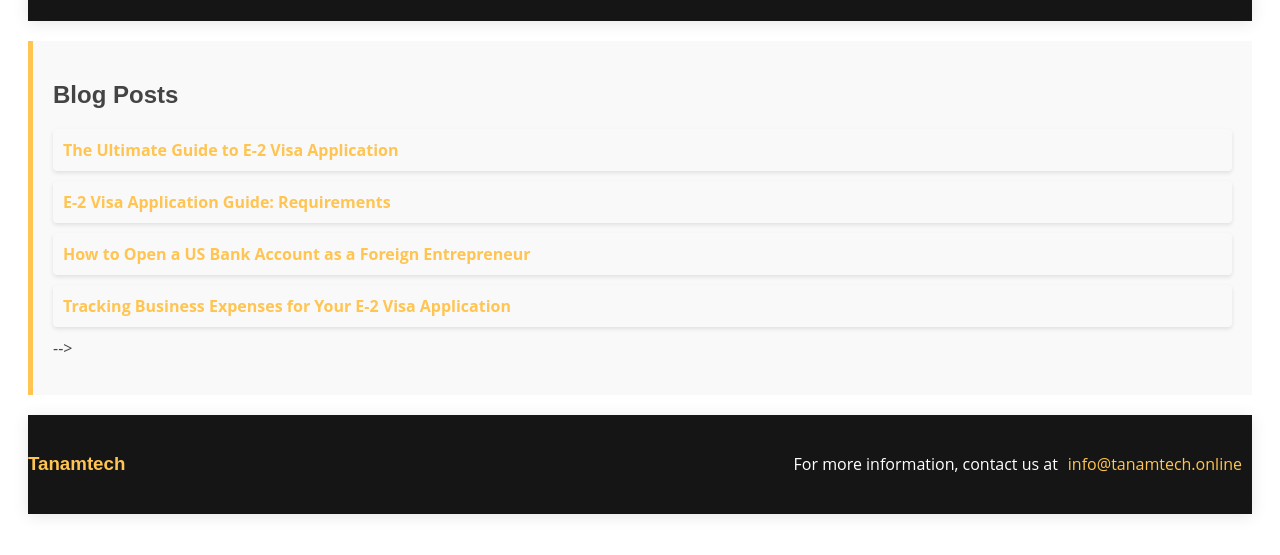
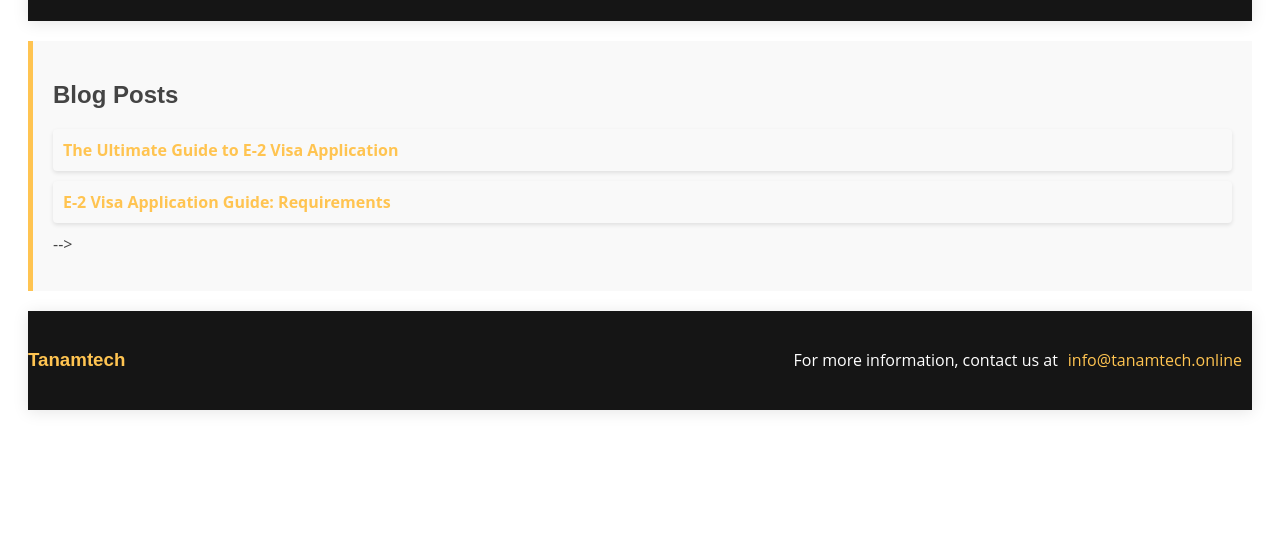
Before and after one commit to AinaLuc/tanamtechofficial, a website: page blog/index.html in a window 1280 px wide. Shown: the part 139-694 px from the top of the page. Drawn offline with Linux system fonts and the light colour scheme.

Commit message:
index blog list articles

```diff
--- a/blog/index.html
+++ b/blog/index.html
@@ -28,8 +28,8 @@
         <ul class="blog-index">
             <li><a href="https://tanamtech.online/blog/e2-visa-aaplication-guide.html">The Ultimate Guide to E-2 Visa Application</a></li>
             <li><a href="https://tanamtech.online/blog/e2-visa-requirements-guide-webinar.html">E-2 Visa Application Guide: Requirements</a></li>
-            <li><a href="post3.html">How to Open a US Bank Account as a Foreign Entrepreneur</a></li>
-            <li><a href="post4.html">Tracking Business Expenses for Your E-2 Visa Application</a></li> -->
+            <!-- <li><a href="post3.html">How to Open a US Bank Account as a Foreign Entrepreneur</a></li>
+            <li><a href="post4.html">Tracking Business Expenses for Your E-2 Visa Application</a></li> --> -->
             <!-- Add more blog posts here -->
         </ul>
     </div>
```
